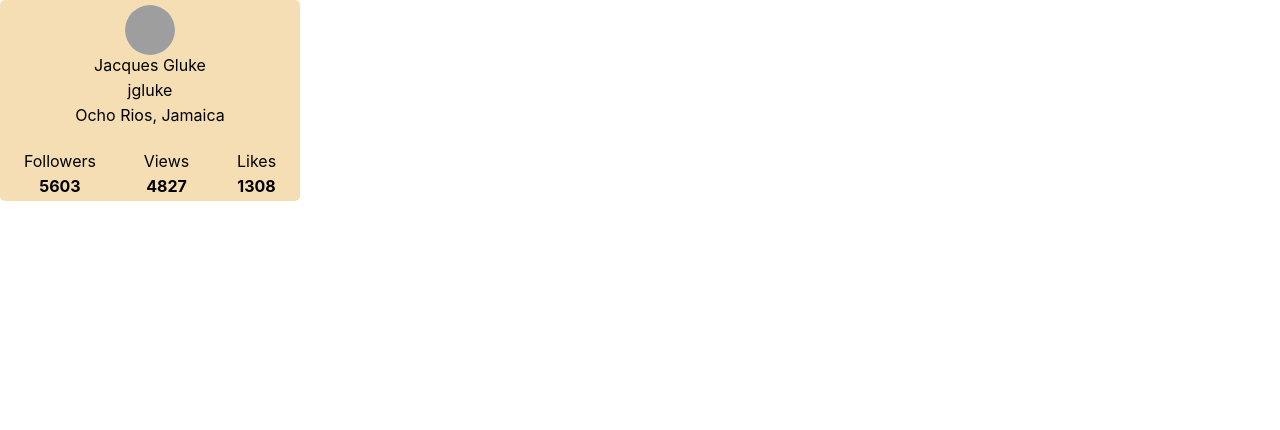
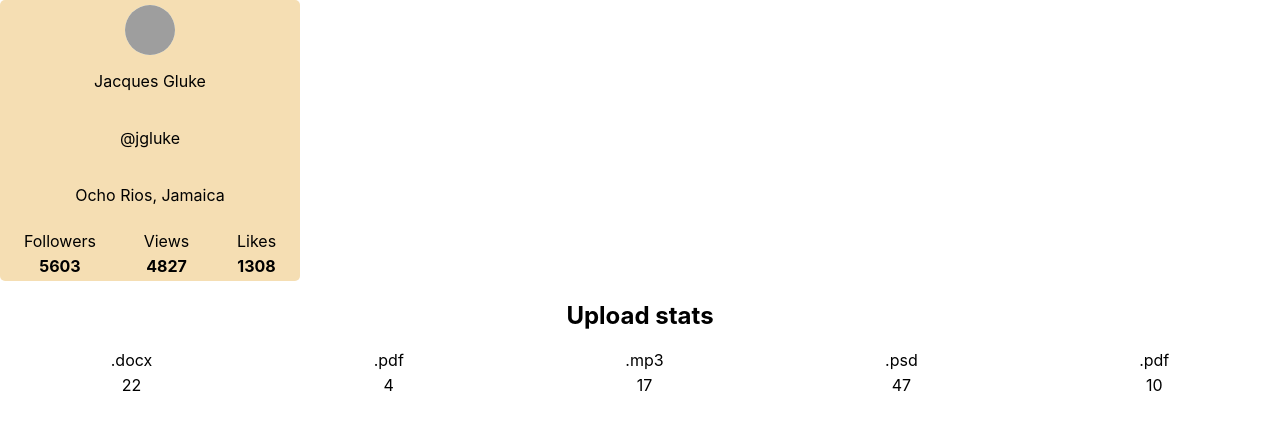
Before and after one commit to Ali-sia/goit-react-hw-01-components, a React (Create React App) app: page / in a window 1280 px wide. Shown: the top 430 px of the page. Built offline with nearby package versions, Linux system fonts and the light colour scheme; grey boxes are pictures that could not be loaded.

Commit message:
статистика без нормальних стилів

```diff
--- a/src/components/App.jsx
+++ b/src/components/App.jsx
@@ -1,5 +1,8 @@
 import Profile from './Profile/Profile';
 import user from './Profile/user.json';
+
+import Statistic from './Statistics/Statistic';
+import data from './Statistics/data.json';
 
 export default function App() {
   return (
@@ -12,6 +15,8 @@ export default function App() {
         location={user.location}
         stats={user.stats}
       />
+
+      <Statistic title="Upload stats" stats={data} />
     </div>
   );
 }
--- a/src/components/Profile/Profile.jsx
+++ b/src/components/Profile/Profile.jsx
@@ -1,6 +1,4 @@
 import PropTypes from 'prop-types';
-import css from './Profile.module.css';
-
 import {
   ProfileCard,
   Description,
@@ -15,9 +13,9 @@ const Profile = ({ avatar, username, tag, location, stats }) => {
     <ProfileCard>
       <Description>
         <Avatar src={avatar} alt="User avatar" />
-        <p className={css.name}>{username}</p>
-        <p className={css.tag}>{tag}</p>
-        <p className={css.location}>{location}</p>
+        <p>{username}</p>
+        <p>@{tag}</p>
+        <p>{location}</p>
       </Description>
 
       <Stats>
--- a/src/components/Profile/Profile.styled.jsx
+++ b/src/components/Profile/Profile.styled.jsx
@@ -1,9 +1,6 @@
 import styled from '@emotion/styled';
 
 export const ProfileCard = styled.div`
-  margin: 0;
-  padding: 0;
-
   max-width: 300px;
 
   background-color: wheat;
@@ -18,10 +15,6 @@ export const Description = styled.div`
 
   padding: 5px;
 
-  p {
-    margin: 0;
-    padding: 0;
-  }
   p:not(:last-child) {
     padding-bottom: 5px;
   }
@@ -37,12 +30,14 @@ export const Avatar = styled.img`
 `;
 
 export const Stats = styled.ul`
+  padding: 0;
+  margin: 0;
+
   display: flex;
   justify-content: space-around;
   align-items: center;
 
   list-style: none;
-  padding: 0;
 
   li {
     display: flex;
--- a/src/components/Statistics/Statistic.jsx
+++ b/src/components/Statistics/Statistic.jsx
@@ -1,7 +1,28 @@
-// const Profile = ({ avatar, username, tag, location, stats }) => {
-//   return (
+import PropTypes from 'prop-types';
+import StatisticInfo from './StatisticInfo';
+import { StatList, StatSection } from './Statistic.styled';
 
-//   );
-// };
+const Statistic = ({ title, stats }) => {
+  return (
+    <StatSection>
+      {title && <h2>{title}</h2>}
 
-// export default Profile;
+      <StatList>
+        {stats.map(dataStats => {
+          return <StatisticInfo key={dataStats.id} stats={dataStats} />;
+        })}
+      </StatList>
+    </StatSection>
+  );
+};
+
+Statistic.propTypes = {
+  title: PropTypes.string,
+  stats: PropTypes.arrayOf(
+    PropTypes.shape({
+      id: PropTypes.string.isRequired,
+    })
+  ),
+};
+
+export default Statistic;
--- /dev/null
+++ b/src/components/Statistics/Statistic.styled.jsx
@@ -0,0 +1,24 @@
+import styled from '@emotion/styled';
+
+export const StatItem = styled.li`
+  display: flex;
+  flex-direction: column;
+  justify-content: center;
+  align-items: center;
+
+  span:not(:last-child) {
+    padding-bottom: 5px;
+  }
+`;
+
+export const StatList = styled.ul`
+  list-style: none;
+  padding: 0;
+  margin: 0;
+  display: flex;
+  justify-content: space-around;
+`;
+
+export const StatSection = styled.div`
+  text-align: center;
+`;
--- /dev/null
+++ b/src/components/Statistics/StatisticInfo.jsx
@@ -0,0 +1,22 @@
+import PropTypes from 'prop-types';
+import { StatItem } from './Statistic.styled';
+
+const StatisticInfo = ({ stats }) => {
+  const { label, percentage } = stats;
+
+  return (
+    <StatItem>
+      <span>{label}</span>
+      <span>{percentage}</span>
+    </StatItem>
+  );
+};
+
+StatisticInfo.propTypes = {
+  stats: PropTypes.shape({
+    label: PropTypes.string.isRequired,
+    percentage: PropTypes.number.isRequired,
+  }),
+};
+
+export default StatisticInfo;
--- a/src/index.css
+++ b/src/index.css
@@ -13,3 +13,10 @@ code {
   font-family: source-code-pro, Menlo, Monaco, Consolas, 'Courier New',
     monospace;
 }
+.div {
+  display: flex;
+  align-items: center;
+
+  width: 20px;
+  height: 20px;
+}
```
Also changed, not shown: src/components/Profile/Profile.module.css (deleted, +0 -65 lines).
